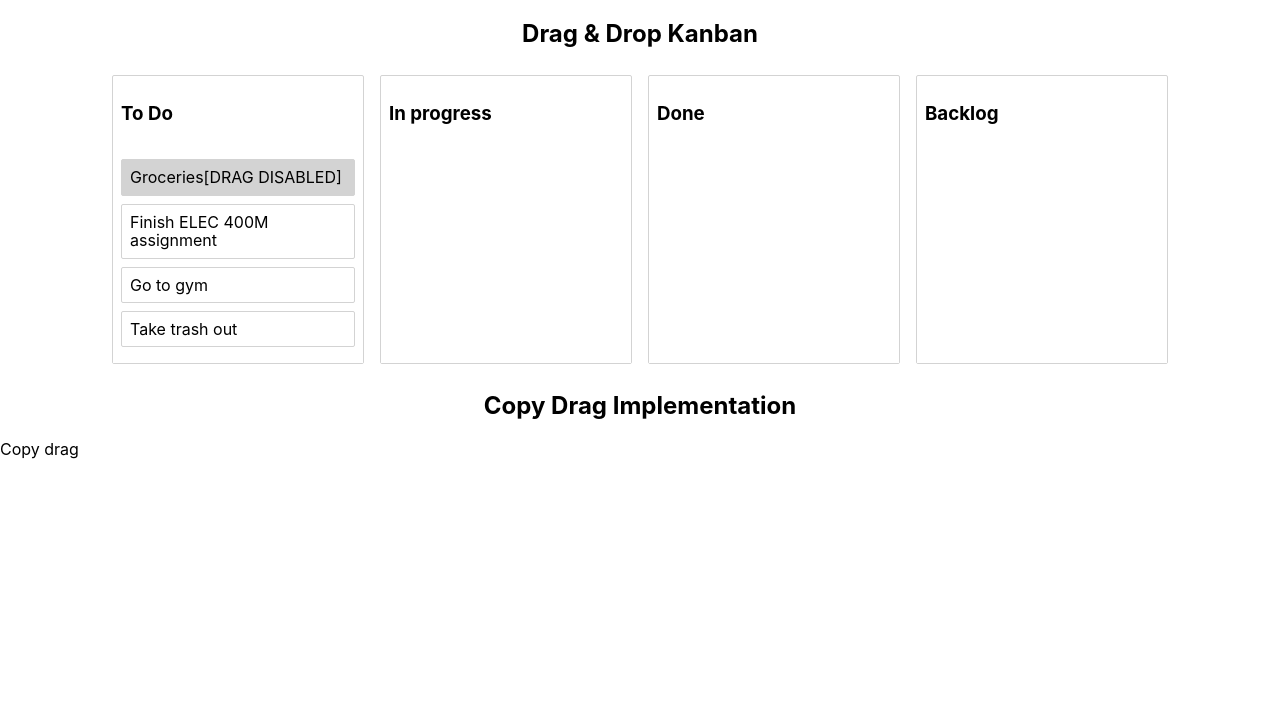
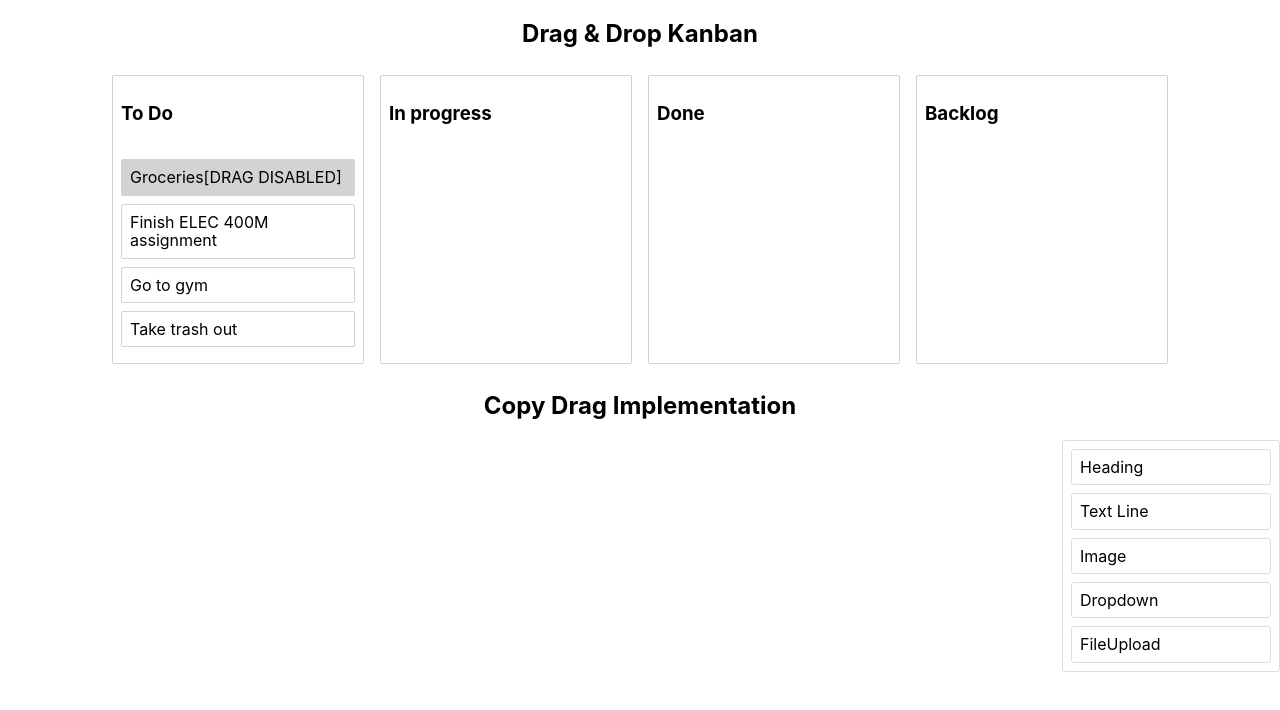
Before and after one commit to mathewbushuru/drag-and-drop-task-app, a React (Create React App) app: page / in a window 1280 px wide. Shown: the top 710 px of the page. Built offline with nearby package versions, Linux system fonts and the light colour scheme.

Commit message:
add draggable side elements

```diff
--- a/src/CopyDrag.jsx
+++ b/src/CopyDrag.jsx
@@ -2,30 +2,48 @@ import React from "react";
 import { DragDropContext } from "react-beautiful-dnd";
 import styled from "styled-components";
 import StrictModeDroppable from "./components/StrictModeDroppable";
+import { Draggable } from "react-beautiful-dnd";
 
-const Kiosk = styled.div``;
+const List = styled.div`
+  border: 1px solid #ddd;
+  background-color: white;
+  padding: 0.5rem 0.5rem 0;
+  border-radius: 3px;
+`;
+const Kiosk = styled(List)`
+  position: absolute;
+  right: 0;
+  width: 200px;
+`;
+const Item = styled.div`
+  padding: 0.5rem;
+  margin-bottom: 0.5rem;
+  border: 1px solid #ddd;
+  border-radius: 3px;
+  background-color: white;
+`;
 
 export const CopyDrag = () => {
   const ITEMS = [
     {
-      id: "headlineElement",
-      content: "Headline",
+      id: "headingElement",
+      content: "Heading",
     },
     {
-      id: "copyElemet",
-      content: "Copy",
+      id: "textlineElement",
+      content: "Text  Line",
     },
     {
       id: "imageElement",
       content: "Image",
     },
     {
-      id: "slideshowElement",
-      content: "Slideshow",
+      id: "dropdownElement",
+      content: "Dropdown",
     },
     {
-      id: "quoteElement",
-      content: "Quote",
+      id: "fileuploadElement",
+      content: "FileUpload",
     },
   ];
 
@@ -38,7 +56,23 @@ export const CopyDrag = () => {
       <StrictModeDroppable droppableId="kioskDroppable" isDropDisabled={false}>
         {(provided) => (
           <Kiosk {...provided.droppableProps} ref={provided.innerRef}>
-            Copy drag
+            {/* {ITEMS.map((item, index) => (
+              <p key={item.id}>{item.content}</p>
+            ))} */}
+            {ITEMS.map((item, index) => (
+              <Draggable key={item.id} draggableId={item.id} index={index}>
+                {(provided) => (
+                  <Item
+                    {...provided.draggableProps}
+                    {...provided.dragHandleProps}
+                    ref={provided.innerRef}
+                  >
+                    {item.content}
+                  </Item>
+                )}
+              </Draggable>
+            ))}
+            {provided.placeholder}
           </Kiosk>
         )}
       </StrictModeDroppable>
```
